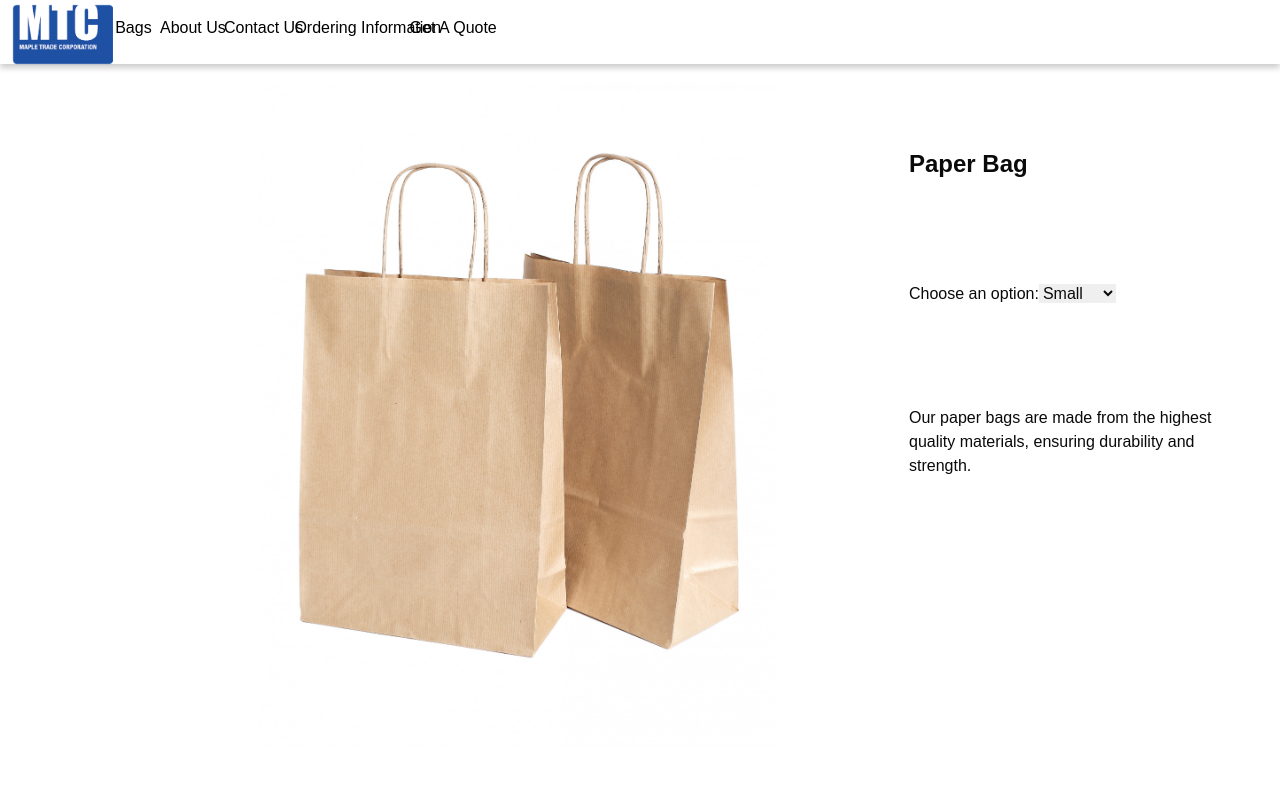
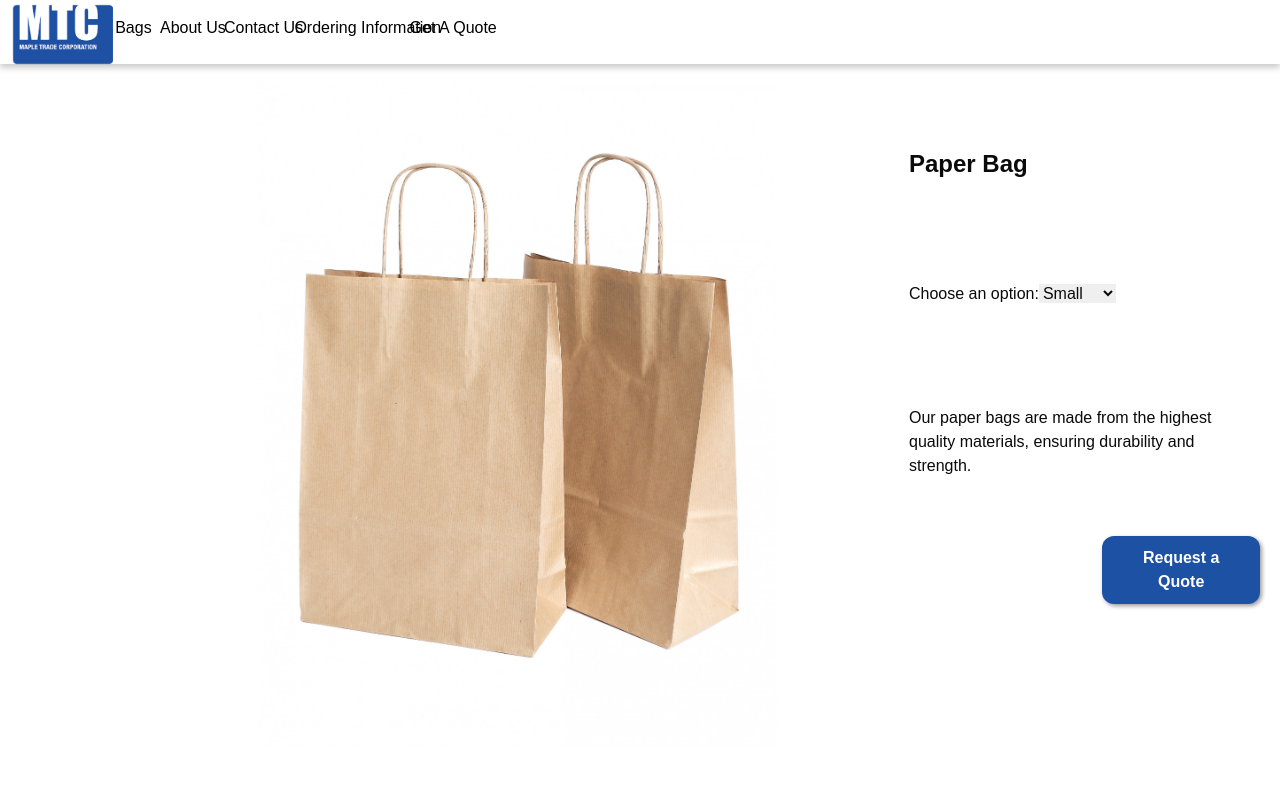
Before and after one commit to paul-ngyn/TKN-Paperbags, a Next.js app: page / in a window 1280 px wide. Both pictures are taken after a click on the button "Bags". Shown: the top 800 px of the page. Built offline with nearby package versions, Linux system fonts and the light colour scheme.

Commit message:
bag selection page; quote pop up

```diff
--- a/app/page.tsx
+++ b/app/page.tsx
@@ -25,6 +25,13 @@ export default function Home() {
     }
   }, [page]);
 
+  const handleOpenQuoteForm = () => {
+    setShowQuoteForm(true);
+  };
+
+  const handleCloseQuoteForm = () => {
+    setShowQuoteForm(false);
+  };
   return (
     <div className="app">
       <NavBar setPage={setPage} />
@@ -79,6 +86,12 @@ export default function Home() {
               <p className="productDescription">
                 Our paper bags are made from the highest quality materials, ensuring durability and strength.
               </p>
+              <button
+                className="feature-button"
+                onClick={handleOpenQuoteForm}
+              >
+                Request a Quote
+              </button>
             </div>
           </div>
         )}
@@ -91,6 +104,13 @@ export default function Home() {
           </div>
         )}
       </div>
+      {showQuoteForm && (
+        <div className="modal-overlay">
+          <div className="modal-content">
+            <QuoteForm onClose={handleCloseQuoteForm} />
+          </div>
+        </div>
+      )}
       <Footer />
     </div>
   );
```
